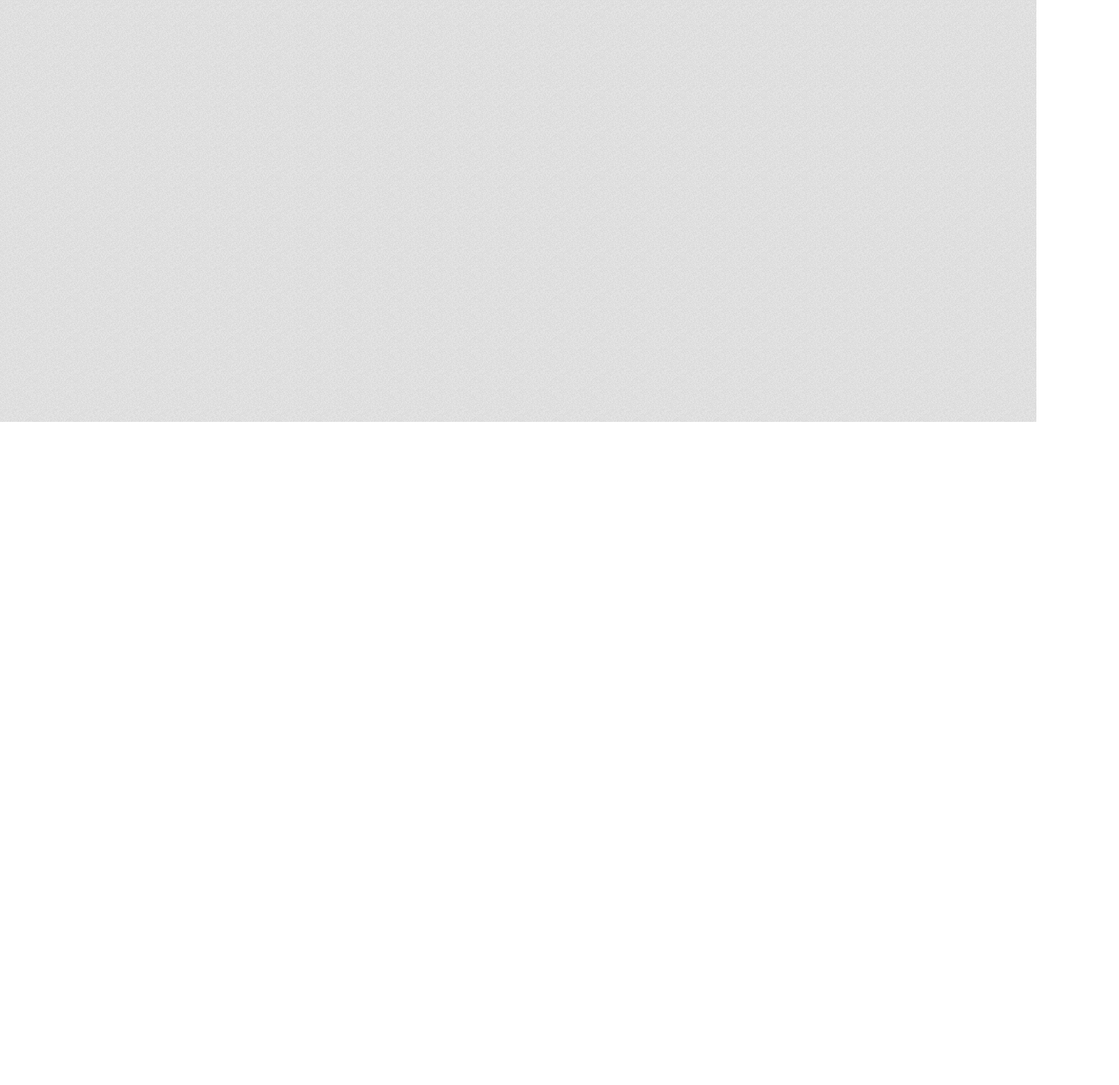
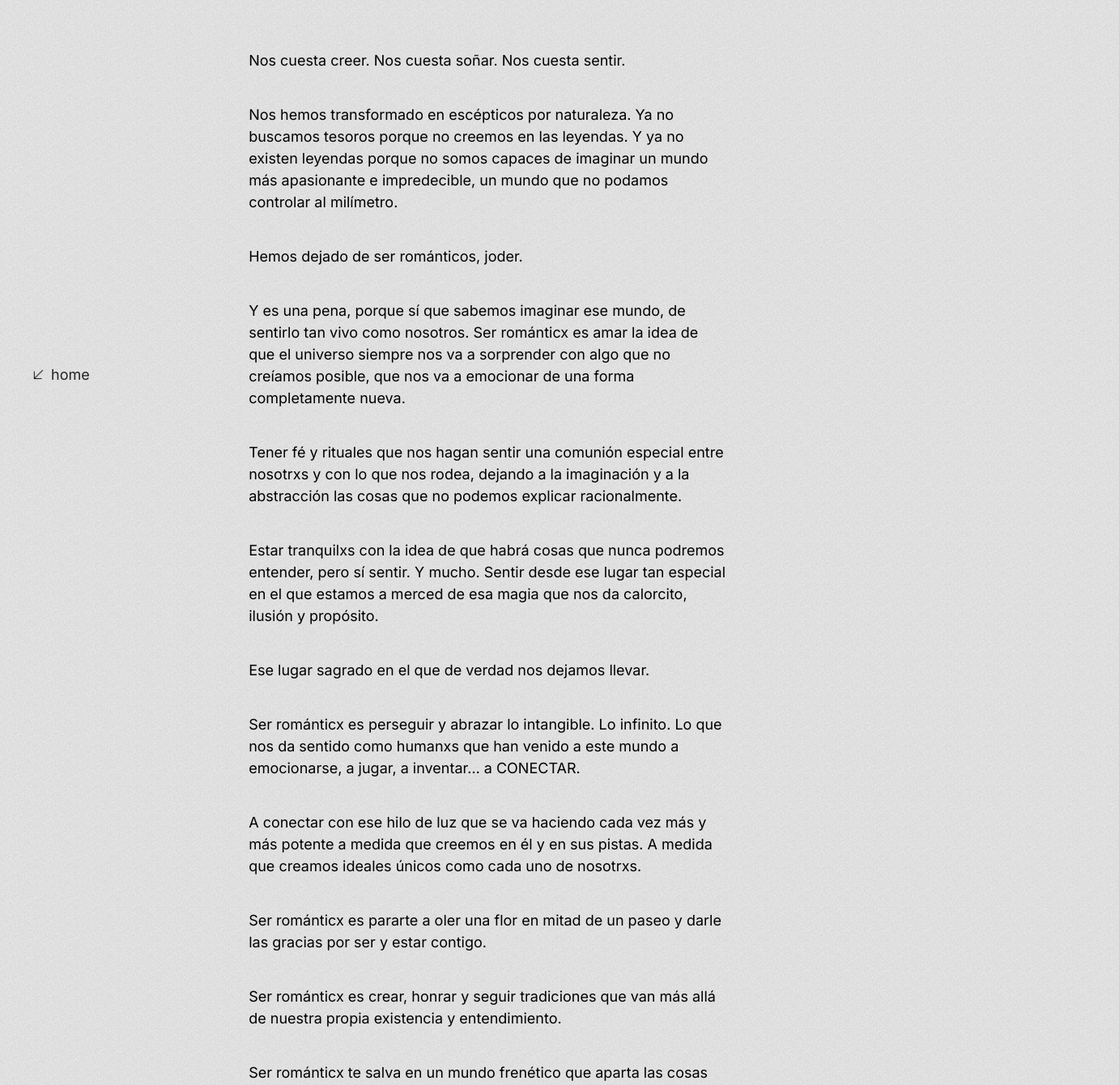
Before and after one commit to vicentegarcya/vicentegarcya-web, a React (Create React App) app: page /bitacora/4 in a window 1280 px wide. Before the commit this address had no page. Shown: the part 279-1619 px from the top of the page at 81% size, 1382 px wide, since content can reach past the window. Before the commit the page ends 800 px from the top, so only its background shows below. Built offline with nearby package versions, Linux system fonts and the light colour scheme.

Commit message:
added post4

```diff
--- a/src/App.js
+++ b/src/App.js
@@ -5,6 +5,7 @@ import Bitacora from "./Bitacora";
 import Post1 from './posts/Post1';
 import Post2 from './posts/Post2';
 import Post3 from './posts/Post3';
+import Post4 from './posts/Post4';
 
 function App() {
   return (
@@ -15,6 +16,7 @@ function App() {
           <Route path="/bitacora/1" element={<Post1 />} />
           <Route path="/bitacora/2" element={<Post2 />} />
           <Route path="/bitacora/3" element={<Post3 />} />
+          <Route path="/bitacora/4" element={<Post4 />} />
         </Routes>
     </div>
   );
--- a/src/Bitacora.js
+++ b/src/Bitacora.js
@@ -20,6 +20,10 @@ function Bitacora() {
           <p>[03] Ese límite no es tuyo</p>
           <img alt="arrow" src={arrowLink}></img>
         </Link>
+        <Link className="post" to={"/bitacora/4"}>
+          <p>[04] Romanticismo</p>
+          <img alt="arrow" src={arrowLink}></img>
+        </Link>
       </section>
       <BackHome />
     </div>
--- /dev/null
+++ b/src/posts/Post4.js
@@ -0,0 +1,94 @@
+import "../posts/postPage.css";
+import BackHome from "../components/BackHome/BackHome";
+import ProgressBar from "../components/ProgressBar/ProgressBar";
+
+import { useState, useEffect } from "react";
+
+function Post4() {
+  const [scrollTop, setScrollTop] = useState(0);
+
+  const onScroll = () => {
+    // This will calculate how many pixels the page is vertically
+    const winScroll = document.documentElement.scrollTop;
+    // This is responsible for subtracticing the total height of the page - where the users page is scrolled to
+    const height =
+      document.documentElement.scrollHeight -
+      document.documentElement.clientHeight;
+
+    // This will calculate the final total of the percentage of how much the user has scrolled.
+    const scrolled = (winScroll / height) * 100;
+
+    setScrollTop(scrolled);
+  };
+
+  useEffect(() => {
+    // Fires when the document view has been scrolled
+    window.addEventListener("scroll", onScroll);
+
+    //
+    return () => window.removeEventListener("scroll", onScroll);
+  }, []);
+
+  return (
+    <div className="postPage">
+      <ProgressBar progress={scrollTop} />
+      <h1 className="title">
+        {window.innerWidth < 786 ? "Romanti-cismo" : "Romanticismo"}
+      </h1>
+      <section progress={scrollTop} className={"content"}>
+        <p>Nos cuesta creer. Nos cuesta soñar. Nos cuesta sentir.</p>
+        <p>
+          Nos hemos transformado en escépticos por naturaleza. Ya no buscamos
+          tesoros porque no creemos en las leyendas. Y ya no existen leyendas
+          porque no somos capaces de imaginar un mundo más apasionante e
+          impredecible, un mundo que no podamos controlar al milímetro.
+        </p>
+        <p>Hemos dejado de ser románticos, joder.</p>
+        <p>
+          Y es una pena, porque sí que sabemos imaginar ese mundo, de sentirlo
+          tan vivo como nosotros. Ser románticx es amar la idea de que el
+          universo siempre nos va a sorprender con algo que no creíamos posible,
+          que nos va a emocionar de una forma completamente nueva.
+        </p>
+        <p>
+          Tener fé y rituales que nos hagan sentir una comunión especial entre
+          nosotrxs y con lo que nos rodea, dejando a la imaginación y a la
+          abstracción las cosas que no podemos explicar racionalmente.
+        </p>
+        <p>
+          Estar tranquilxs con la idea de que habrá cosas que nunca podremos
+          entender, pero sí sentir. Y mucho. Sentir desde ese lugar tan especial
+          en el que estamos a merced de esa magia que nos da calorcito, ilusión
+          y propósito.
+        </p>
+        <p>Ese lugar sagrado en el que de verdad nos dejamos llevar.</p>
+        <p>
+          Ser románticx es perseguir y abrazar lo intangible. Lo infinito. Lo
+          que nos da sentido como humanxs que han venido a este mundo a
+          emocionarse, a jugar, a inventar… a CONECTAR.
+        </p>
+        <p>
+          A conectar con ese hilo de luz que se va haciendo cada vez más y más
+          potente a medida que creemos en él y en sus pistas. A medida que
+          creamos ideales únicos como cada uno de nosotrxs.
+        </p>
+        <p>
+          Ser románticx es pararte a oler una flor en mitad de un paseo y darle
+          las gracias por ser y estar contigo.
+        </p>
+        <p>
+          Ser románticx es crear, honrar y seguir tradiciones que van más allá
+          de nuestra propia existencia y entendimiento.
+        </p>
+        <p>
+          Ser románticx te salva en un mundo frenético que aparta las cosas
+          realmente importantes.
+        </p>
+        <p>Ser románticxs es lo mejor que sabemos hacer.</p>
+      </section>
+      <BackHome />
+    </div>
+  );
+}
+
+export default Post4;
```
